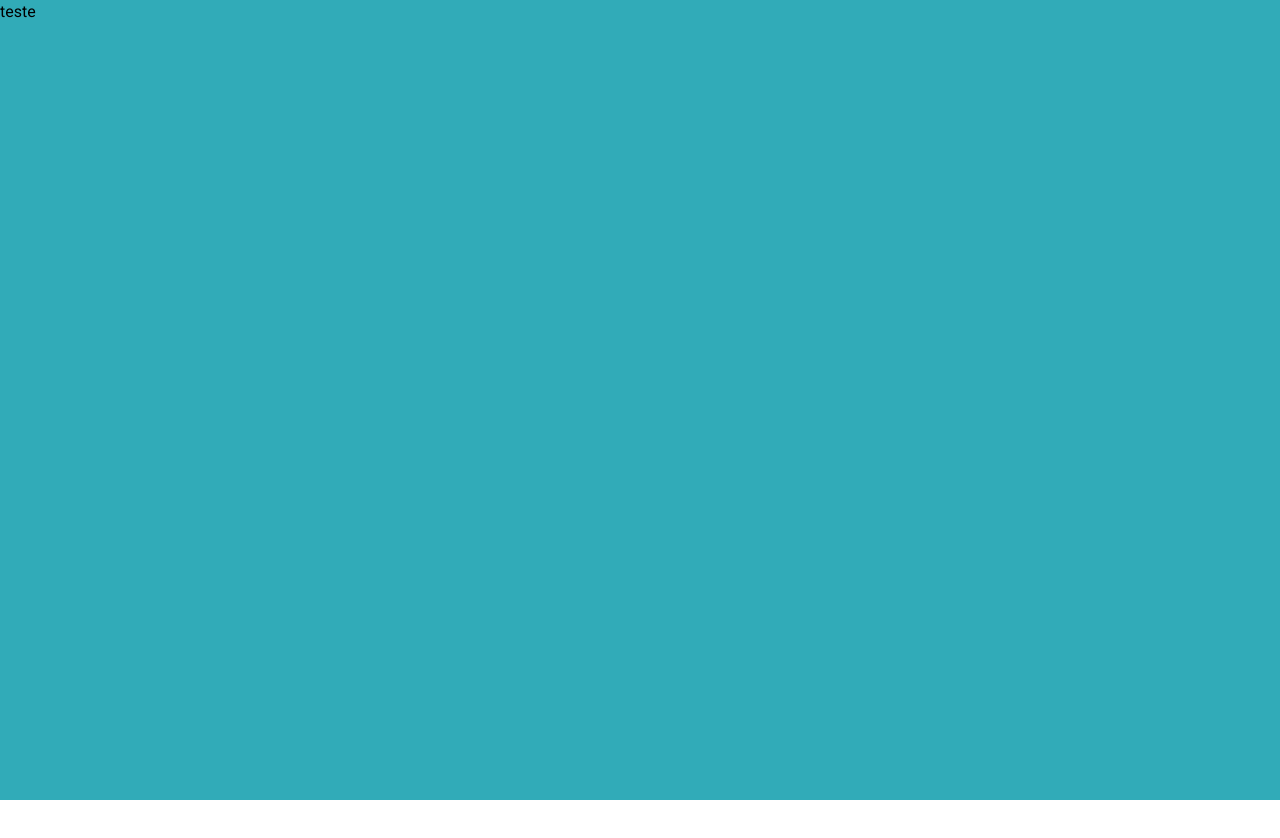
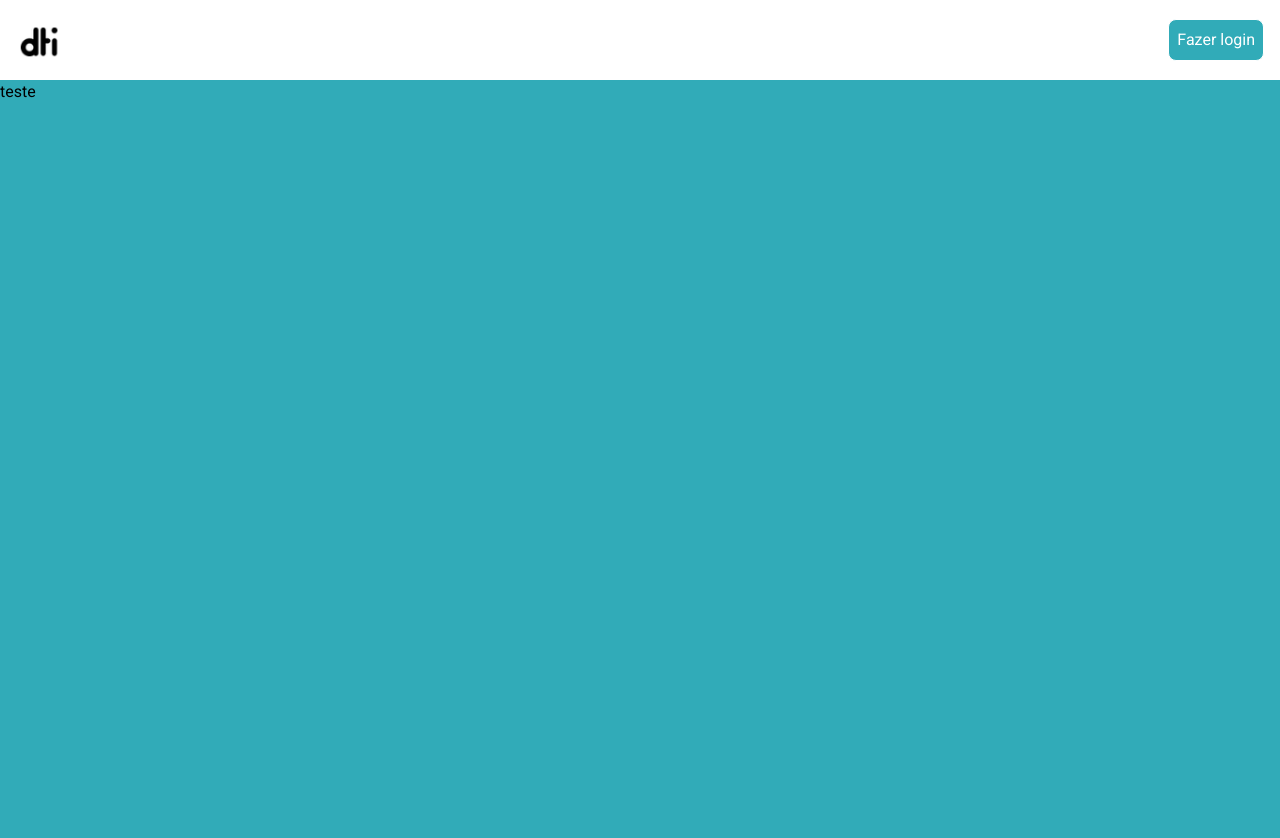
Before and after one commit to raphaelslima/findPetshop, a Next.js app in the folder frontend/: page / in a window 1280 px wide. Shown: the top 838 px of the page. Before the commit the page ends 800 px from the top, so only its background shows below. Built offline with nearby package versions, Linux system fonts and the light colour scheme.

Commit message:
feat: add header component

```diff
--- a/frontend/src/app/layout.tsx
+++ b/frontend/src/app/layout.tsx
@@ -1,6 +1,8 @@
 import './globals.css';
 import type { Metadata } from 'next';
 import { Roboto } from 'next/font/google';
+
+import Header from '@/components/Header';
 
 const roboto = Roboto({
   weight: ['400', '500', '700'],
@@ -19,7 +21,10 @@ export default function RootLayout({
 }) {
   return (
     <html lang="en">
-      <body className={roboto.className}>{children}</body>
+      <body className={roboto.className}>
+        <Header />
+        {children}
+      </body>
     </html>
   );
 }
--- /dev/null
+++ b/frontend/src/components/Header.tsx
@@ -0,0 +1,20 @@
+import Image from 'next/image';
+
+import logoDIT from '../../public/logoDTI.png';
+
+const Header = () => {
+  return (
+    <header className="container-lg h-20 flex items-center justify-between p-4">
+      <div>
+        <Image src={logoDIT} alt="Logo DTI" width={48} height={48} />
+      </div>
+      <div>
+        <button className="p-2 border rounded-lg bg-primary-blue text-primary-white cursor-pointer hover:scale-105">
+          Fazer login
+        </button>
+      </div>
+    </header>
+  );
+};
+
+export default Header;
```
Also changed, not shown: frontend/.eslintrc.json.
